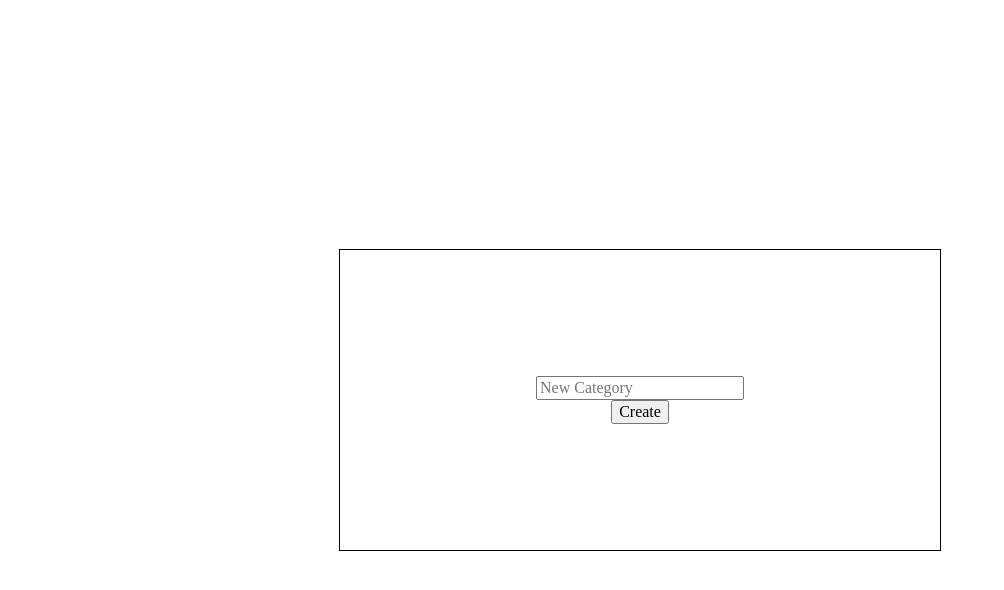
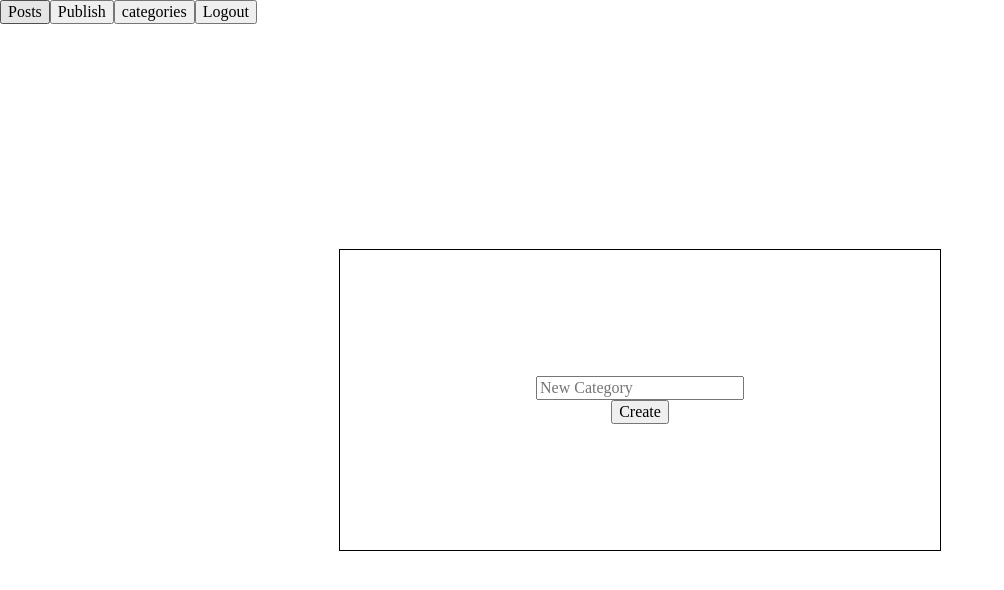
Before and after one commit to breno-albuquerque/blogs-app, a React (Create React App) app: page /categories in a window 1280 px wide. Shown: the top 590 px of the page, without its empty margins (0-1004 px from the left). Built offline with nearby package versions, Linux system fonts and the light colour scheme.

Commit message:
feat(components): Adiciona buttons com redirecionamento de rotas no Header

```diff
--- a/src/components/BlogPosts.jsx
+++ b/src/components/BlogPosts.jsx
@@ -2,6 +2,7 @@ import React, { useEffect, useState } from 'react';
 import jwtDecode from 'jwt-decode';
 import { useNavigate } from 'react-router-dom';
 import { deleteBlogPost, getBlogPosts } from '../services/requests';
+import Header from './Header';
 
 function BlogPosts() {
   const [search, setSearch] = useState('');
@@ -47,6 +48,7 @@ function BlogPosts() {
 
   return (
     <div>
+      <Header />
       <form>
         <input
           onChange={handleChange}
--- a/src/components/Categories.jsx
+++ b/src/components/Categories.jsx
@@ -2,6 +2,7 @@ import React, { useState } from 'react';
 import { useNavigate } from 'react-router-dom';
 import styled from 'styled-components';
 import { createCategory } from '../services/requests';
+import Header from './Header';
 
 const Form = styled.form`
   display: flex;
@@ -40,6 +41,8 @@ function Categories() {
   };
 
   return (
+    <>
+      <Header />
       <Form>
         <input
           type="text"
@@ -55,6 +58,8 @@ function Categories() {
           Create
         </button>
       </Form>
+    </>
+
   );
 }
 
--- a/src/components/Header.jsx
+++ b/src/components/Header.jsx
@@ -0,0 +1,53 @@
+import React from 'react';
+import { useNavigate } from 'react-router-dom';
+import styled from 'styled-components';
+
+const Container = styled.header`
+
+`;
+
+function Header() {
+  const navigate = useNavigate();
+
+  const handleRedirectClick = ({ target }) => {
+    const { value } = target;
+
+    if (value === 'publish') navigate(`/${value}`, { state: { editing: false } });
+    else navigate(`/${value}`);
+  };
+
+  return (
+    <Container>
+      <button
+        value="blogPosts"
+        type="button"
+        onClick={handleRedirectClick}
+      >
+        Posts
+      </button>
+      <button
+        value="publish"
+        type="button"
+        onClick={handleRedirectClick}
+      >
+        Publish
+      </button>
+      <button
+        value="categories"
+        type="button"
+        onClick={handleRedirectClick}
+      >
+        categories
+      </button>
+      <button
+        value="home"
+        type="button"
+        onClick={handleRedirectClick}
+      >
+        Logout
+      </button>
+    </Container>
+  );
+}
+
+export default Header;
--- a/src/components/Publish.jsx
+++ b/src/components/Publish.jsx
@@ -2,6 +2,7 @@ import React, { useEffect, useState } from 'react';
 import { useNavigate, useLocation } from 'react-router-dom';
 import styled from 'styled-components';
 import { edit, getCategories, publish } from '../services/requests';
+import Header from './Header';
 
 const Form = styled.form`
   display: flex;
@@ -83,6 +84,8 @@ function Publish() {
   const { title, content } = postData;
 
   return (
+    <>
+      <Header />
       <Form>
         <input
           autoComplete="off"
@@ -125,6 +128,7 @@ function Publish() {
           { location.state.editing ? 'Edit' : 'Publish'}
         </button>
       </Form>
+    </>
   );
 }
 
```
Lines whose indentation alone changed are shown as unchanged.
